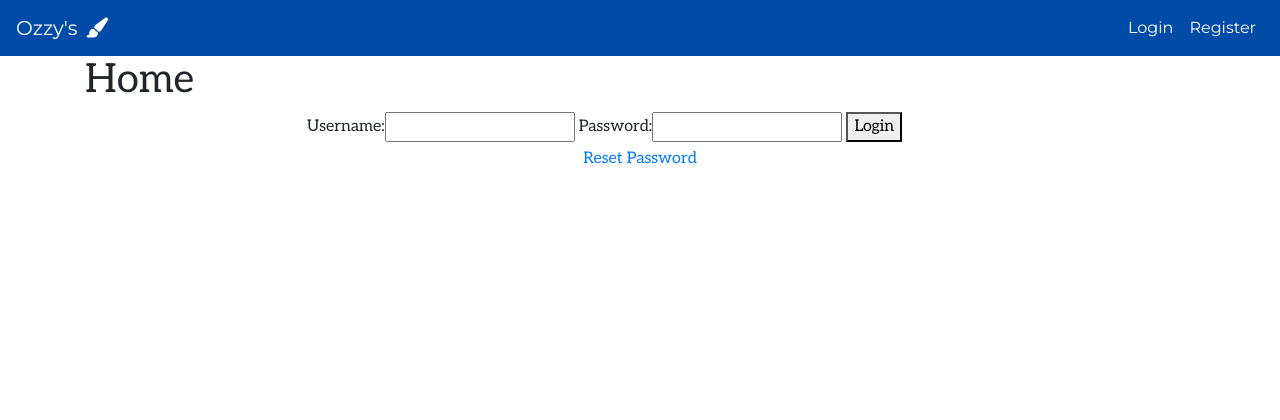
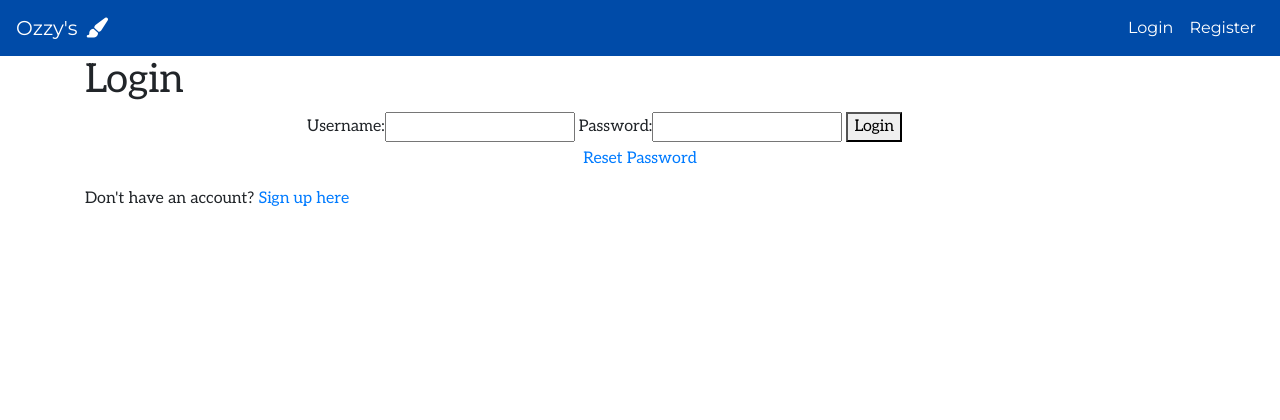
Before and after one commit to seakonn/milestone-four, a Django app: page /accounts/login/ in a window 1280 px wide. Shown: the top 420 px of the page. Run offline with Django 3.2, Linux system fonts and the light colour scheme; some libraries are stand-ins or nearby versions.

Commit message:
Added link to registration page

```diff
--- a/accounts/templates/login.html
+++ b/accounts/templates/login.html
@@ -12,7 +12,7 @@ https://github.com/Code-Institute-Solutions/AuthenticationAndAuthorisation/tree/
 {% load bootstrap_tags %}
 
 {% block page_heading %}
-Home
+Login
 {% endblock %}
 
 {% block content %}
@@ -26,7 +26,9 @@ Home
     </form>
 </div>
 
-    <p class="text-center"><a href="{% url 'password_reset' %}">Reset Password</a></p>
+<p class="text-center"><a href="{% url 'password_reset' %}">Reset Password</a></p>
+
+<p>Don't have an account? <a href="{% url 'registration' %} ">Sign up here</a></p>
 
 
 
```
